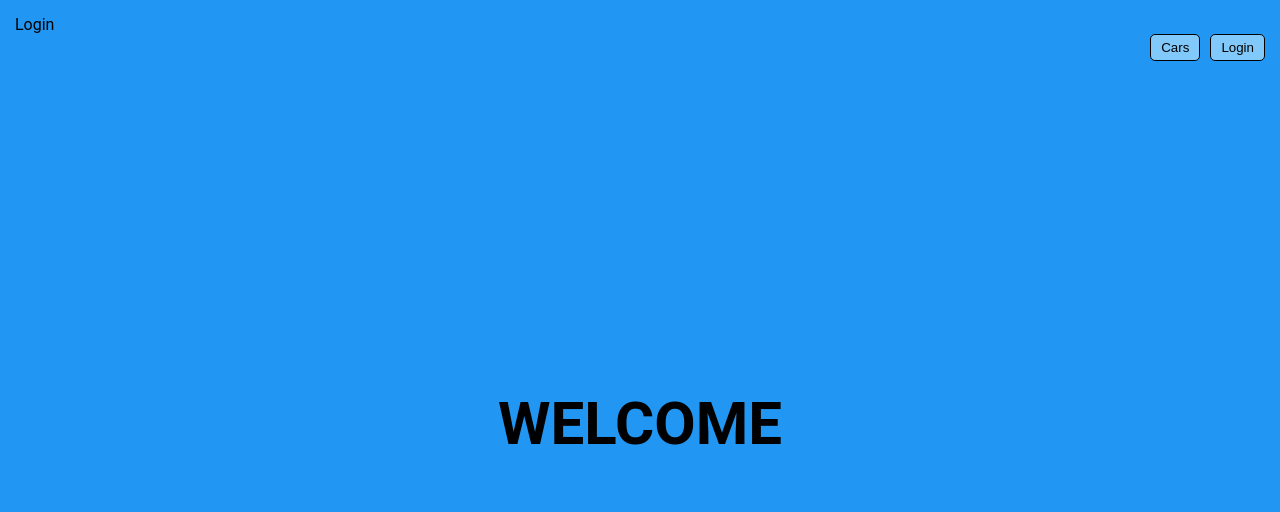
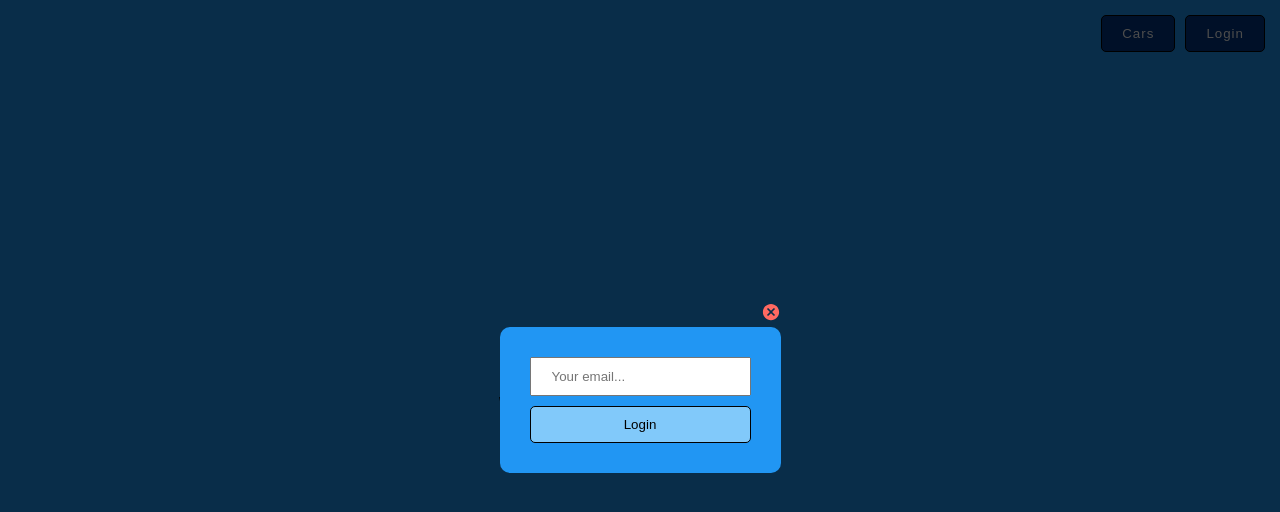
Before and after one commit to DianaCalx/cars-challenge, a React (Create React App) app: page / in a window 1280 px wide. Both pictures are taken after a click on the button "Login". Shown: the top 512 px of the page. Built offline with nearby package versions, Linux system fonts and the light colour scheme.

Commit message:
Create Login component

```diff
--- /dev/null
+++ b/src/components/Login.tsx
@@ -0,0 +1,84 @@
+import { useForm, SubmitHandler } from 'react-hook-form';
+import styled from 'styled-components';
+import { useSearchParams } from '../hooks/useSearchParams';
+import { emailRegex } from '../utils/regularExp';
+import { IoMdCloseCircle } from 'react-icons/io';
+
+const Container = styled.div`
+  position: fixed;
+  width: 100%;
+  height: 100%;
+  top: 0;
+  left: 0;
+  display: flex;
+  justify-content: center;
+  align-items: center;
+
+  &::before {
+    content: '';
+    position: absolute;
+    width: 100%;
+    height: 100%;
+    background-color: black;
+    opacity: 0.7;
+  }
+`;
+
+const Form = styled.form`
+  position: relative;
+  display: flex;
+  flex-direction: column;
+  gap: 1rem;
+  padding: 3rem;
+  background-color: ${props => props.theme.colors.mainColor};
+  z-index: 100;
+  border-radius: 1rem;
+
+  & > input {
+    padding: 1rem 2rem;
+    outline: none;
+
+    &:last-of-type {
+      border: 1px solid black;
+      border-radius: 0.5rem;
+      cursor: pointer;
+      background-color: ${props => props.theme.colors.successColor};
+    }
+  }
+`;
+
+const XButton = styled(IoMdCloseCircle)`
+  fill: ${props => props.theme.colors.errorColor};;
+  position: absolute;
+  top: -3rem;
+  right: -0.5rem;
+  width: 3rem;
+  height: 3rem;
+  padding: 0.5rem;
+  cursor: pointer;
+`;
+
+interface LoginFormInputs {
+  email: string
+}
+
+const Login = () => {
+  const { removeSearchParam } = useSearchParams();
+  const { register, handleSubmit, formState: { errors } } = useForm<LoginFormInputs>();
+
+  const onSubmit: SubmitHandler<LoginFormInputs> = data => {
+    console.log(data.email);
+  }
+
+  return (
+    <Container>
+      <Form onSubmit={handleSubmit(onSubmit)}>
+        <XButton onClick={() => removeSearchParam('login')} />
+        <input placeholder="Your email..." {...register("email", { required: true, pattern: emailRegex })} />
+        <input type="submit" value="Login" />
+      </Form>
+    </Container>
+  )
+}
+
+export default Login
--- a/src/pages/Home.tsx
+++ b/src/pages/Home.tsx
@@ -1,5 +1,6 @@
 import { useSearchParams } from '../hooks/useSearchParams';
 import styled from 'styled-components';
+import Login from '../components/Login';
 
 const HomePage = styled.div`
   background-color: ${props => props.theme.colors.mainColor};
@@ -7,7 +8,8 @@ const HomePage = styled.div`
   padding: 1.5rem;
   display: flex;
   flex-direction: column;
-`
+`;
+
 const Buttons = styled.div`
   width: 100%;
   display: flex;
@@ -16,11 +18,14 @@ const Buttons = styled.div`
 `;
 
 const Button = styled.button`
-  background-color: ${props => props.theme.colors.secondaryColor};
+  background-color: ${props => props.theme.colors.darkColor};
+  letter-spacing: 0.1rem;
+  color: white;
   border: 1px solid black;
   cursor: pointer;
   padding: 0.5rem 1rem;
   border-radius: 0.5rem;
+  padding: 1rem 2rem;
 `;
 
 const Greeting = styled.div`
@@ -38,7 +43,7 @@ const Home = () => {
 
   return (
     <HomePage>
-      {searchParams.login === 'true' && <div>Login</div>}
+      {searchParams.login === 'true' && <Login />}
       <Buttons>
         <Button>Cars</Button>
         <Button onClick={() => setSearchParam('login', 'true')}>Login</Button>
```
